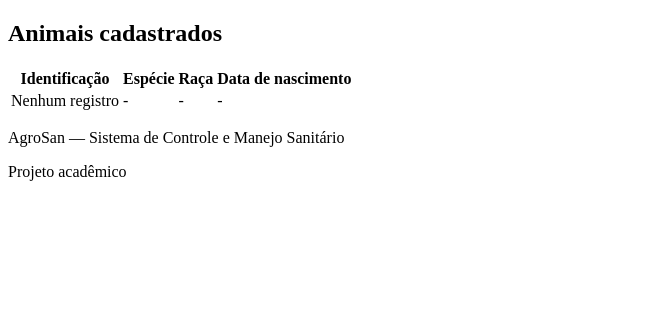
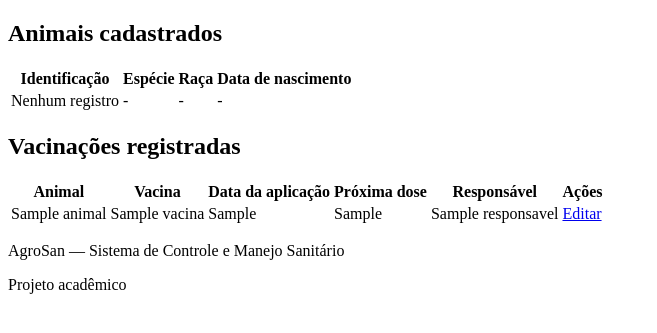
Before and after one commit to AyramViviane/controle-de-manejo-sanitario-e-vacinacao, a Flask app: template templates/listagem.html in a window 1280 px wide. Shown: the part 143-476 px from the top of the page, without its empty margins (0-657 px from the left). Run offline with Flask 3, Linux system fonts and the light colour scheme; the template is opened without the code that fills it: most values are stand-ins (such as "Sample title", 1, 10 or a date in 2020).

Commit message:
controle de vacinação

```diff
--- a/app.py
+++ b/app.py
@@ -7,6 +7,24 @@ from flask import Flask, render_template, request, redirect, url_for
 
 app = Flask(__name__)
 
+vacinacoes = []
+
+def criar_vacinacao(dados):
+    dados["id"] = len(vacinacoes) + 1
+    vacinacoes.append(dados)
+    return dados
+
+def listar_vacinacoes():
+    return vacinacoes
+
+def buscar_vacinacao(id):
+    return next((v for v in vacinacoes if v["id"] == id), None)
+
+def atualizar_vacinacao(id, dados):
+    registro = buscar_vacinacao(id)
+    if registro:
+        registro.update(dados)
+    return registro
 
 # Página inicial
 @app.route("/")
@@ -63,38 +81,53 @@ def cadastro():
 def vacinacao():
 
     if request.method == "POST":
-
-        animal = request.form.get("animal")
-        vacina = request.form.get("vacina")
-        lote = request.form.get("lote")
-        fabricante = request.form.get("fabricante")
-        data_aplicacao = request.form.get("data_aplicacao")
-        proxima_dose = request.form.get("proxima_dose")
-        dose = request.form.get("dose")
-        responsavel = request.form.get("responsavel")
-        observacoes = request.form.get("observacoes")
-
-        print("Registro de vacinação:")
-        print(f"Animal: {animal}")
-        print(f"Vacina: {vacina}")
-        print(f"Lote: {lote}")
-        print(f"Fabricante: {fabricante}")
-        print(f"Data da aplicação: {data_aplicacao}")
-        print(f"Próxima dose: {proxima_dose}")
-        print(f"Dose: {dose}")
-        print(f"Responsável: {responsavel}")
-        print(f"Observações: {observacoes}")
+        criar_vacinacao({
+            "animal": request.form.get("animal"),
+            "vacina": request.form.get("vacina"),
+            "lote": request.form.get("lote"),
+            "fabricante": request.form.get("fabricante"),
+            "data_aplicacao": request.form.get("data_aplicacao"),
+            "proxima_dose": request.form.get("proxima_dose"),
+            "dose": request.form.get("dose"),
+            "responsavel": request.form.get("responsavel"),
+            "observacoes": request.form.get("observacoes"),
+        })
 
         return redirect(url_for("listagem"))
 
     return render_template("vacinacao.html")
 
 
+# Edição de um registro de vacinação
+@app.route("/vacinacao/atualizar/<int:id>", methods=["GET", "POST"])
+def atualizar_vacinacao_route(id):
+
+    registro = buscar_vacinacao(id)
+
+    if registro is None:
+        return redirect(url_for("listagem"))
+
+    if request.method == "POST":
+        atualizar_vacinacao(id, {
+            "animal": request.form.get("animal"),
+            "vacina": request.form.get("vacina"),
+            "lote": request.form.get("lote"),
+            "fabricante": request.form.get("fabricante"),
+            "data_aplicacao": request.form.get("data_aplicacao"),
+            "proxima_dose": request.form.get("proxima_dose"),
+            "dose": request.form.get("dose"),
+            "responsavel": request.form.get("responsavel"),
+            "observacoes": request.form.get("observacoes"),
+        })
+
+        return redirect(url_for("listagem"))
+
+    return render_template("vacinacao.html", registro=registro)
+# Listagem
 # Listagem
 @app.route("/listagem")
 def listagem():
-    return render_template("listagem.html")
-
+    return render_template("listagem.html", vacinacoes=listar_vacinacoes())
 
 # Atualização
 @app.route("/atualizar")
--- a/templates/listagem.html
+++ b/templates/listagem.html
@@ -30,4 +30,41 @@
 
 </table>
 
+<!-- ===================== INÍCIO: CONTROLE DE VACINAÇÃO (Guilherme) ===================== -->
+
+<h2>Vacinações registradas</h2>
+
+<table>
+    <thead>
+        <tr>
+            <th>Animal</th>
+            <th>Vacina</th>
+            <th>Data da aplicação</th>
+            <th>Próxima dose</th>
+            <th>Responsável</th>
+            <th>Ações</th>
+        </tr>
+    </thead>
+    <tbody>
+        {% if vacinacoes %}
+            {% for v in vacinacoes %}
+            <tr>
+                <td>{{ v.animal }}</td>
+                <td>{{ v.vacina }}</td>
+                <td>{{ v.data_aplicacao }}</td>
+                <td>{{ v.proxima_dose }}</td>
+                <td>{{ v.responsavel }}</td>
+                <td><a href="{{ url_for('atualizar_vacinacao_route', id=v.id) }}">Editar</a></td>
+            </tr>
+            {% endfor %}
+        {% else %}
+            <tr>
+                <td colspan="6">Nenhuma vacinação registrada</td>
+            </tr>
+        {% endif %}
+    </tbody>
+</table>
+
+<!-- ===================== FIM: CONTROLE DE VACINAÇÃO ===================== -->
+
 {% endblock %}
```
Also changed, not shown: templates/vacinacao.html (+16 -32 lines).
